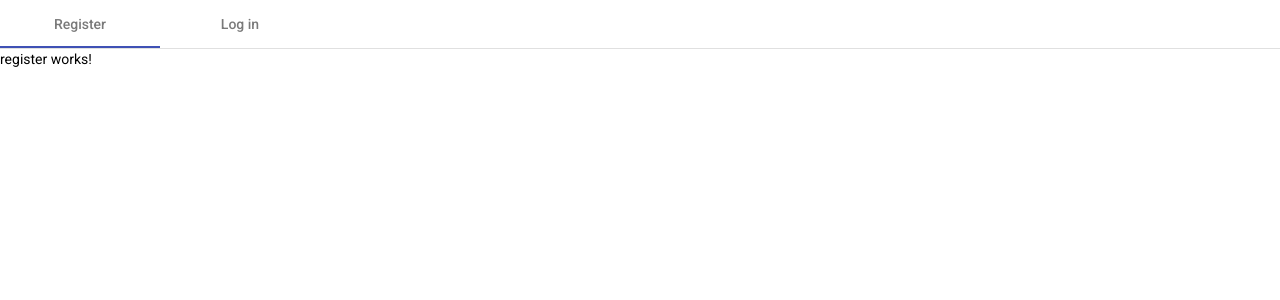
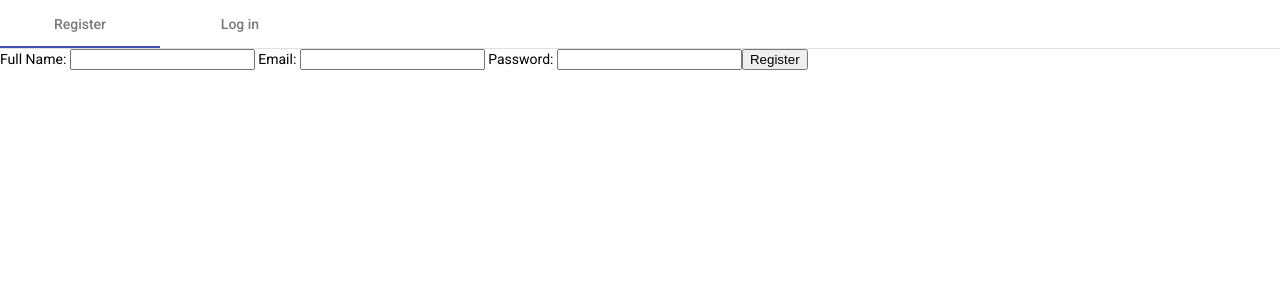
Before and after one commit to snsakib/password-manager, an Angular app: page /register-or-login in a window 1280 px wide. Shown: the top 300 px of the page. Built offline with nearby package versions, Linux system fonts and the light colour scheme.

Commit message:
create registration form layout

```diff
--- a/src/app/register-or-login/register/register.component.html
+++ b/src/app/register-or-login/register/register.component.html
@@ -1 +1,18 @@
-<p>register works!</p>
+<form formGroupName="registrationForm">
+    <label>
+      Full Name:
+      <input type="text" formControlName="fullName">
+    </label>
+
+    <label>
+      Email:
+      <input type="email" formControlName="email">
+    </label>
+
+    <label>
+      Password:
+      <input type="password" formControlName="password">
+    </label>
+
+    <button type="submit">Register</button>
+</form>
--- a/src/app/register-or-login/register/register.component.ts
+++ b/src/app/register-or-login/register/register.component.ts
@@ -1,4 +1,6 @@
 import { Component, OnInit } from '@angular/core';
+
+import { FormBuilder } from '@angular/forms';
 
 @Component({
   selector: 'pm-register',
@@ -6,8 +8,13 @@ import { Component, OnInit } from '@angular/core';
   styleUrls: ['./register.component.scss']
 })
 export class RegisterComponent implements OnInit {
+  registrationForm = this.fb.group({
+    fullName: [''],
+    email: [''],
+    password: ['']
+  });
 
-  constructor() { }
+  constructor(private fb: FormBuilder) { }
 
   ngOnInit(): void {
   }
```
